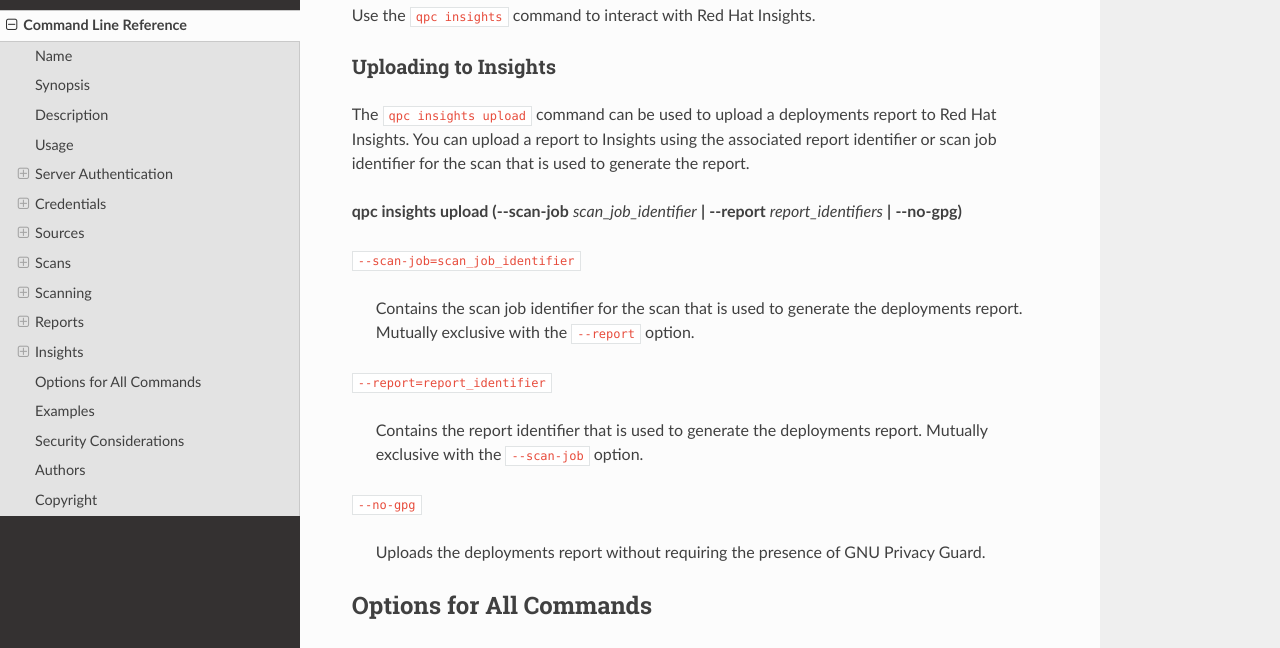
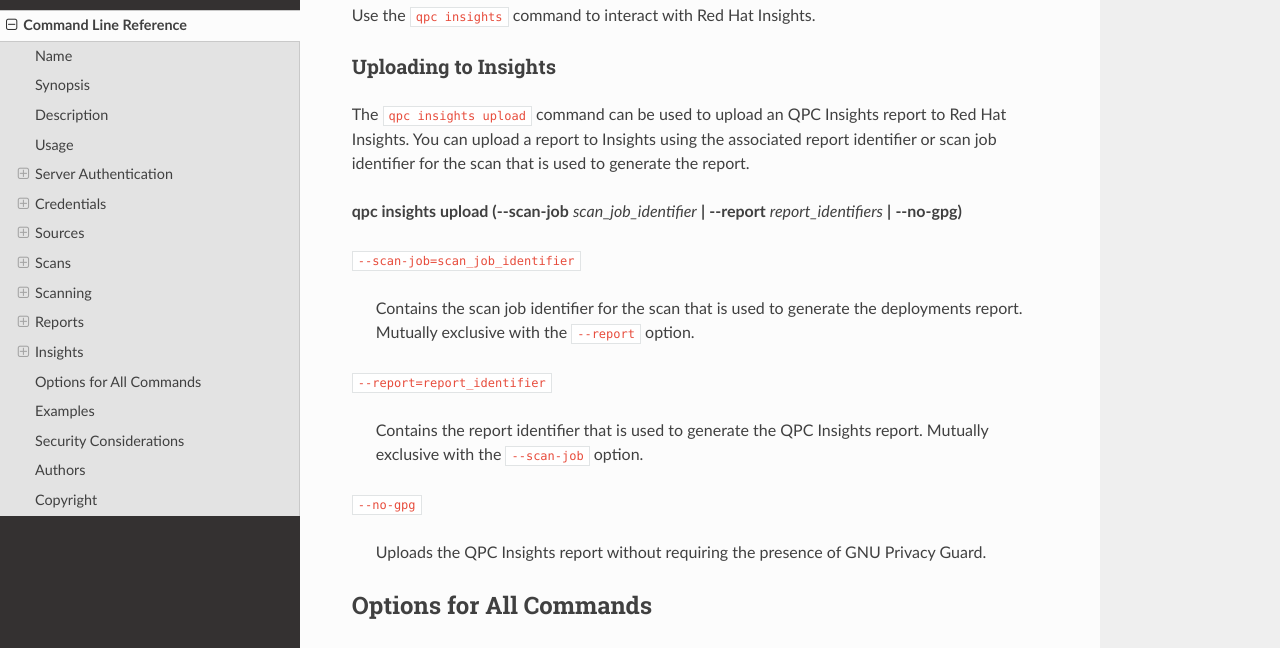
Before and after one commit to quipucords/qpc, a Sphinx documentation site: the page built from docs/source/man.rst, in a window 1280 px wide and 900 px high, scrolled down 18749 px. Shown: the part 153-801 px from the top of the window. Built offline with Sphinx 7.4.7 and the Read the Docs theme 2.0.0, drawn with Linux system fonts in a browser that asks for light colours.

Commit message:
Update man page

```diff
--- a/docs/source/man.rst
+++ b/docs/source/man.rst
@@ -630,7 +630,7 @@
 
 Uploading to Insights
 ~~~~~~~~~~~~~~~~~~~~~
-The ``qpc insights upload`` command can be used to upload a deployments report to Red Hat Insights. You can upload a report to Insights using the associated report identifier or scan job identifier for the scan that is used to generate the report.
+The ``qpc insights upload`` command can be used to upload an QPC Insights report to Red Hat Insights. You can upload a report to Insights using the associated report identifier or scan job identifier for the scan that is used to generate the report.
 
 **qpc insights upload (--scan-job** *scan_job_identifier* **|** **--report** *report_identifiers* **|** **--no-gpg)**
 
@@ -640,11 +640,11 @@
 
 ``--report=report_identifier``
 
-  Contains the report identifier that is used to generate the deployments report.  Mutually exclusive with the ``--scan-job`` option.
+  Contains the report identifier that is used to generate the QPC Insights report.  Mutually exclusive with the ``--scan-job`` option.
 
 ``--no-gpg``
 
-  Uploads the deployments report without requiring the presence of GNU Privacy Guard.
+  Uploads the QPC Insights report without requiring the presence of GNU Privacy Guard.
 
 
 Options for All Commands
```
